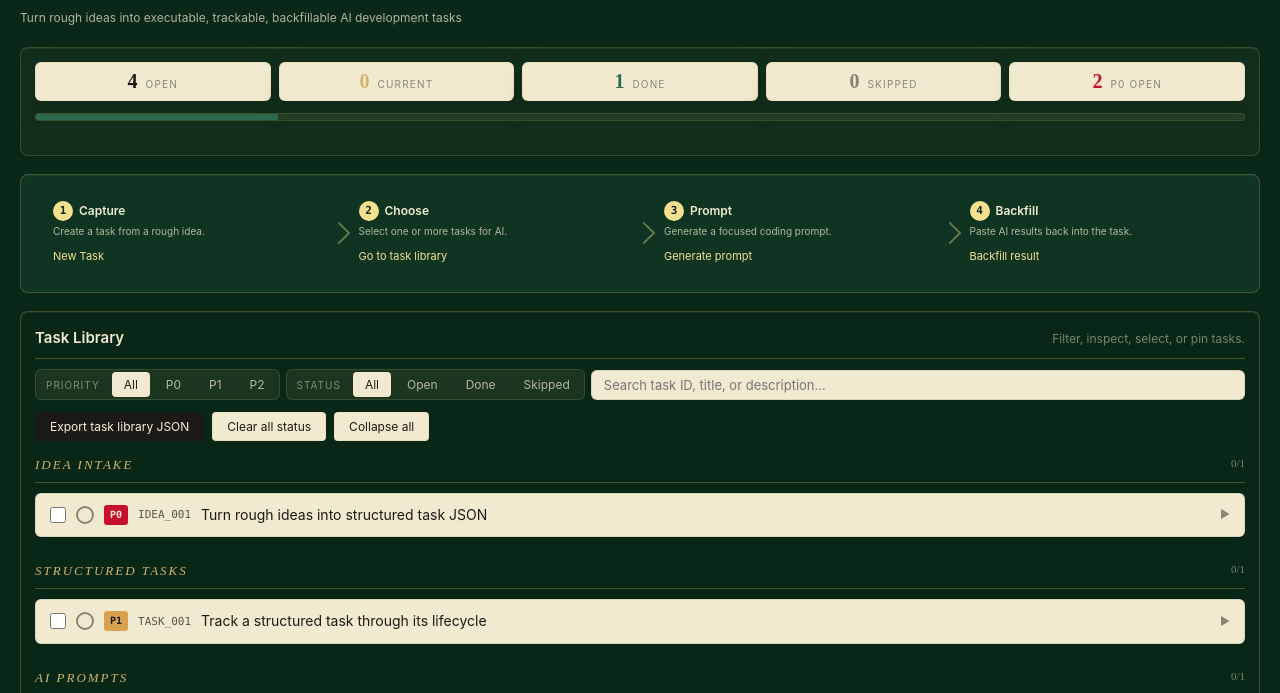
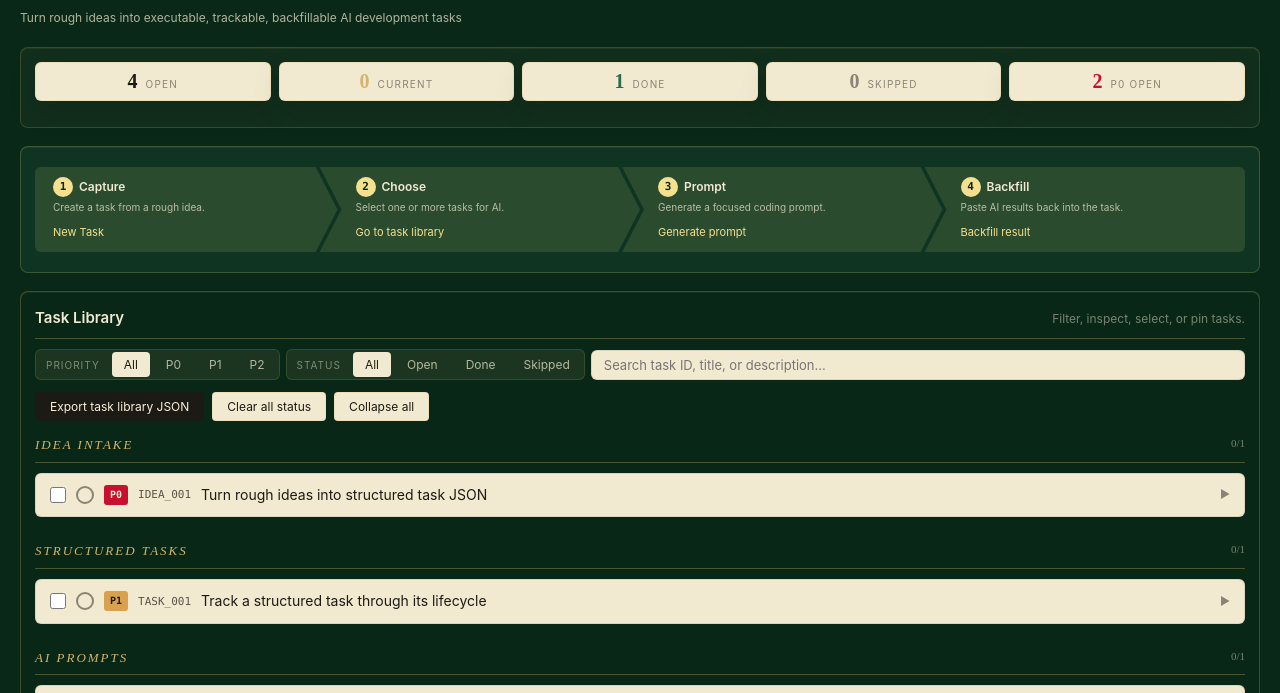
Before and after one commit to szpack/ai-task-flow, a plain HTML site: page index.html in a window 1280 px wide. Shown: the part 77-770 px from the top of the page. Drawn offline with Linux system fonts and the light colour scheme.

Commit message:
Remove stats progress bar

```diff
--- a/index.html
+++ b/index.html
@@ -155,7 +155,7 @@
 
   /* Progress bar */
   .progress-wrapper {
-    margin-bottom: 20px;
+    display: none;
   }
   .progress-bar {
     height: 8px;
@@ -201,41 +201,32 @@
     gap: 0;
     margin: 0;
     overflow-x: auto;
-    padding: 2px 0;
+    padding: 6px 0;
   }
   .workflow-step {
     position: relative;
     flex: 1 1 0;
-    background: transparent;
+    background: rgba(245, 224, 143, 0.12);
     border: 0;
     padding: 10px 24px 10px 18px;
     color: var(--cream-secondary);
     min-width: 0;
-    clip-path: none;
+    clip-path: polygon(0 0, calc(100% - 22px) 0, 100% 50%, calc(100% - 22px) 100%, 0 100%, 22px 50%);
   }
   .workflow-step:first-child {
-    border-radius: 0;
+    border-radius: 6px 0 0 6px;
+    clip-path: polygon(0 0, calc(100% - 22px) 0, 100% 50%, calc(100% - 22px) 100%, 0 100%);
   }
   .workflow-step:not(:first-child) {
-    margin-left: 0;
-    padding-left: 30px;
-  }
-  .workflow-step:not(:first-child)::before {
-    content: "";
-    position: absolute;
-    left: 2px;
-    top: 50%;
-    width: 14px;
-    height: 14px;
-    border-top: 2px solid rgba(245, 224, 143, 0.38);
-    border-right: 2px solid rgba(245, 224, 143, 0.38);
-    transform: translateY(-50%) rotate(45deg);
+    margin-left: -18px;
+    padding-left: 36px;
   }
   .workflow-step:last-child {
-    border-radius: 0;
+    border-radius: 0 6px 6px 0;
+    clip-path: polygon(0 0, 100% 0, 100% 100%, 0 100%, 22px 50%);
   }
   .workflow-step:hover {
-    background: rgba(245, 224, 143, 0.06);
+    background: rgba(245, 224, 143, 0.18);
   }
   .workflow-step-title {
     display: flex;
```
